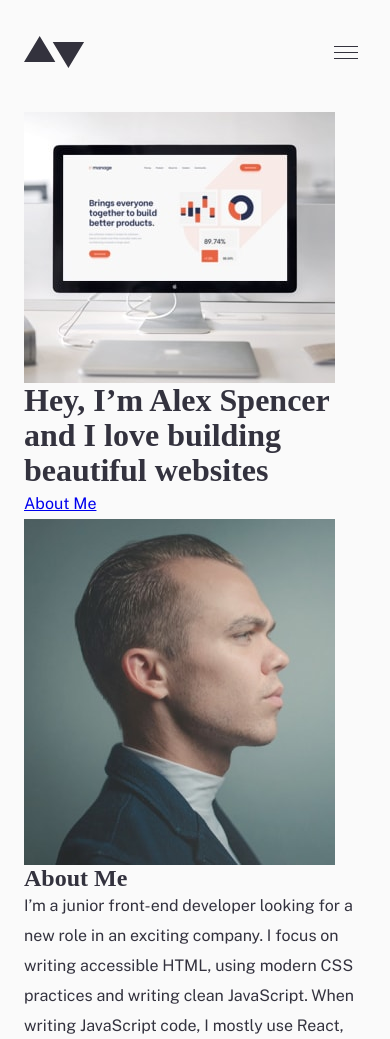
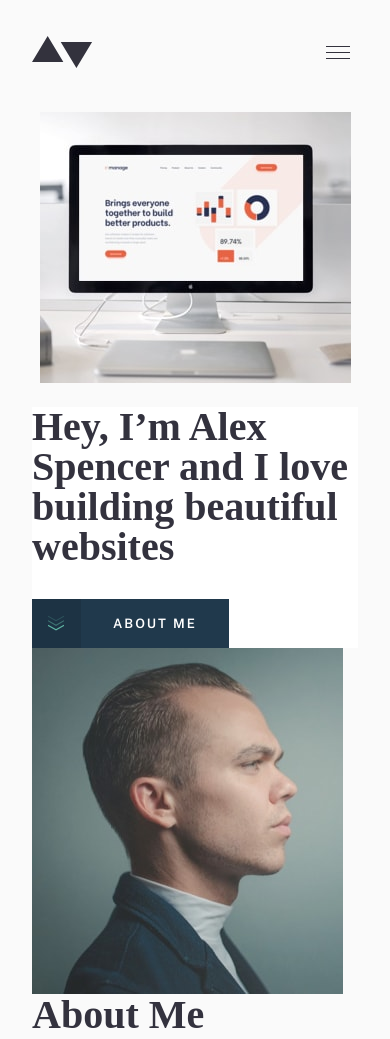
Before and after one commit to karolbanat/minimalist-portfolio-website, a website: page index.html in a window 390 px wide. Shown: the top 1039 px of the page. Drawn offline with nearby package versions, Linux system fonts and the light colour scheme; a web font is replaced by a local one.

Commit message:
Primary header styling

```diff
--- a/index.html
+++ b/index.html
@@ -43,17 +43,18 @@
         <picture class="primary-header-grid__image">
           <source media="(min-width: 992px)"
                   srcset="./dist/images/homepage/desktop/image-homepage-hero.jpg 1x, ./dist/images/homepage/desktop/image-homepage-hero@2x.jpg 2x">
-          <source media="(min-width: 768px)"
+          <source media="(min-width: 576px)"
                   srcset="./dist/images/homepage/tablet/image-homepage-hero.jpg 1x, ./dist/images/homepage/tablet/image-homepage-hero@2x.jpg 2x">
           <source
                   srcset="./dist/images/homepage/mobile/image-homepage-hero.jpg 1x, ./dist/images/homepage/mobile/image-homepage-hero@2x.jpg 2x">
           <img src="./dist/images/homepage/mobile/image-homepage-hero.jpg"
                alt="Apple computer with project preview">
         </picture>
-        <div class="primary-header__content">
+        <div class="primary-header-grid__content primary-header__content">
           <h1 class="section-heading section-heading--primary">Hey, I’m Alex Spencer and I love building beautiful
             websites</h1>
-          <a href="#about-me" class="button button--accent">About Me</a>
+          <a href="#about-me" class="button button--accent button--about"><img src="./dist/images/icons/down-arrows.svg"
+                 alt=""> <span>About Me</span></a>
         </div>
       </div>
     </div>
--- a/src/sass/abstracts/_variables.scss
+++ b/src/sass/abstracts/_variables.scss
@@ -1,6 +1,6 @@
 $breakpoints: (
-	small: 38em,
-	medium: 50em,
+	small: 36em,
+	medium: 48em,
 	large: 62em,
 );
 
@@ -32,7 +32,7 @@ $font-sizes: (
 		700: 4rem,
 		800: 4rem,
 	),
-	medium: (
+	large: (
 		250: 1.6rem,
 		800: 5rem,
 	),
--- a/src/sass/components/_index.scss
+++ b/src/sass/components/_index.scss
@@ -1,3 +1,6 @@
 @forward './buttons/toggle-button';
+@forward './buttons/button';
 @forward './links/nav-link';
+@forward './section-heading';
 @forward './navigation';
+@forward './primary-header';
--- /dev/null
+++ b/src/sass/components/_primary-header.scss
@@ -0,0 +1,21 @@
+@use '../abstracts/mixins' as mxn;
+
+.primary-header {
+	&__content {
+		--max-width: 51.4rem;
+		display: flex;
+		flex-direction: column;
+		align-items: flex-start;
+		gap: clamp(3.2rem, 5vw, 4.8rem);
+		max-width: var(--max-width);
+		background-color: var(--clr-neutral-100);
+		@include mxn.mq(small) {
+			--max-width: 51.4rem;
+			padding-block-start: 5.6rem;
+			padding-inline-end: 5.6rem;
+		}
+		@include mxn.mq(large) {
+			--max-width: 45.5rem;
+		}
+	}
+}
--- /dev/null
+++ b/src/sass/components/_section-heading.scss
@@ -0,0 +1,17 @@
+.section-heading {
+	&--primary {
+		font-size: var(--fz-800);
+		font-weight: var(--fw-700);
+		line-height: 1;
+	}
+	&--secondary {
+		font-size: var(--fz-700);
+		font-weight: var(--fw-700);
+		line-height: 1.05;
+	}
+	&--tertiary {
+		font-size: var(--fz-600);
+		font-weight: var(--fw-400);
+		line-height: 1.125;
+	}
+}
--- /dev/null
+++ b/src/sass/components/buttons/_button.scss
@@ -0,0 +1,51 @@
+.button {
+	--padding-inline: 2.25em;
+	--padding-block: 1.25em;
+	display: inline-block;
+	padding-block: var(--padding-block);
+	padding-inline: var(--padding-inline);
+	font-size: var(--fz-200);
+	font-weight: var(--fw-600);
+	text-decoration: none;
+	text-transform: uppercase;
+	letter-spacing: 2px;
+	line-height: 1;
+	color: var(--text-button);
+	background-color: var(--bg-button);
+	cursor: pointer;
+	transition: scale 0.4s ease;
+
+	&:hover,
+	&:focus {
+		scale: 0.95;
+	}
+
+	&--primary {
+		--bg-button: transparent;
+		--text-button: var(--clr-primary-700);
+		border: 1px solid var(--text-button);
+	}
+
+	&--accent {
+		--bg-button: var(--clr-primary-600);
+		--text-button: var(--clr-neutral-100);
+	}
+
+	&--about {
+		display: inline-flex;
+		align-items: center;
+		padding: 0;
+
+		& img {
+			padding: var(--padding-block);
+			aspect-ratio: 1;
+			background-color: hsl(0 0% 0% / 0.1);
+		}
+
+		& span {
+			display: inline-block;
+			padding-block: var(--padding-block);
+			padding-inline: 2.5em;
+		}
+	}
+}
--- a/src/sass/layout/_container.scss
+++ b/src/sass/layout/_container.scss
@@ -1,5 +1,5 @@
 .container {
-	--padding-inline: clamp(2.4rem, 5vw, 8rem);
+	--padding-inline: clamp(3.2rem, 5vw, 8rem);
 	--max-width: 111rem;
 	margin-inline: auto;
 	width: min(100% - 2 * var(--padding-inline), var(--max-width));
--- /dev/null
+++ b/src/sass/layout/_grid.scss
@@ -0,0 +1,22 @@
+@use '../abstracts/mixins' as mxn;
+
+.primary-header-grid {
+	display: grid;
+	gap: 2.4rem;
+
+	&__image img {
+		margin-inline: auto;
+	}
+
+	@include mxn.mq(small) {
+		&__image,
+		&__content {
+			grid-column: 1 / 1;
+			grid-row: 1 / 1;
+		}
+
+		&__content {
+			place-self: end start;
+		}
+	}
+}
--- a/src/sass/layout/_index.scss
+++ b/src/sass/layout/_index.scss
@@ -1,2 +1,3 @@
 @forward './flow';
 @forward './container';
+@forward './grid';
```
Also changed, not shown: dist/css/main.min.css.
